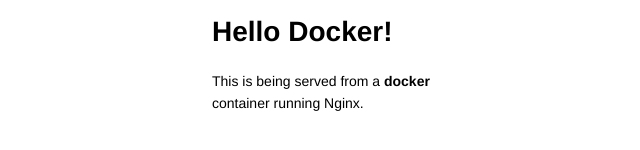
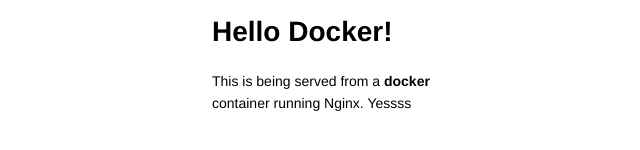
Before and after one commit to nexcollab-bot/static-site, a plain HTML site: page index.html in a window 1280 px wide. Shown: the part 264-414 px from the top of the page, 1-641 px from the left. Drawn offline with Linux system fonts and the light colour scheme.

Commit message:
New Request

```diff
--- a/index.html
+++ b/index.html
@@ -317,7 +317,7 @@ sup {
 <h1 id="toc_0">Hello Docker!</h1>
 
 <p>This is being served from a <b>docker</b><br>
-container running Nginx.</p>
+container running Nginx. Yessss</p>
 
 
 </body>
```
